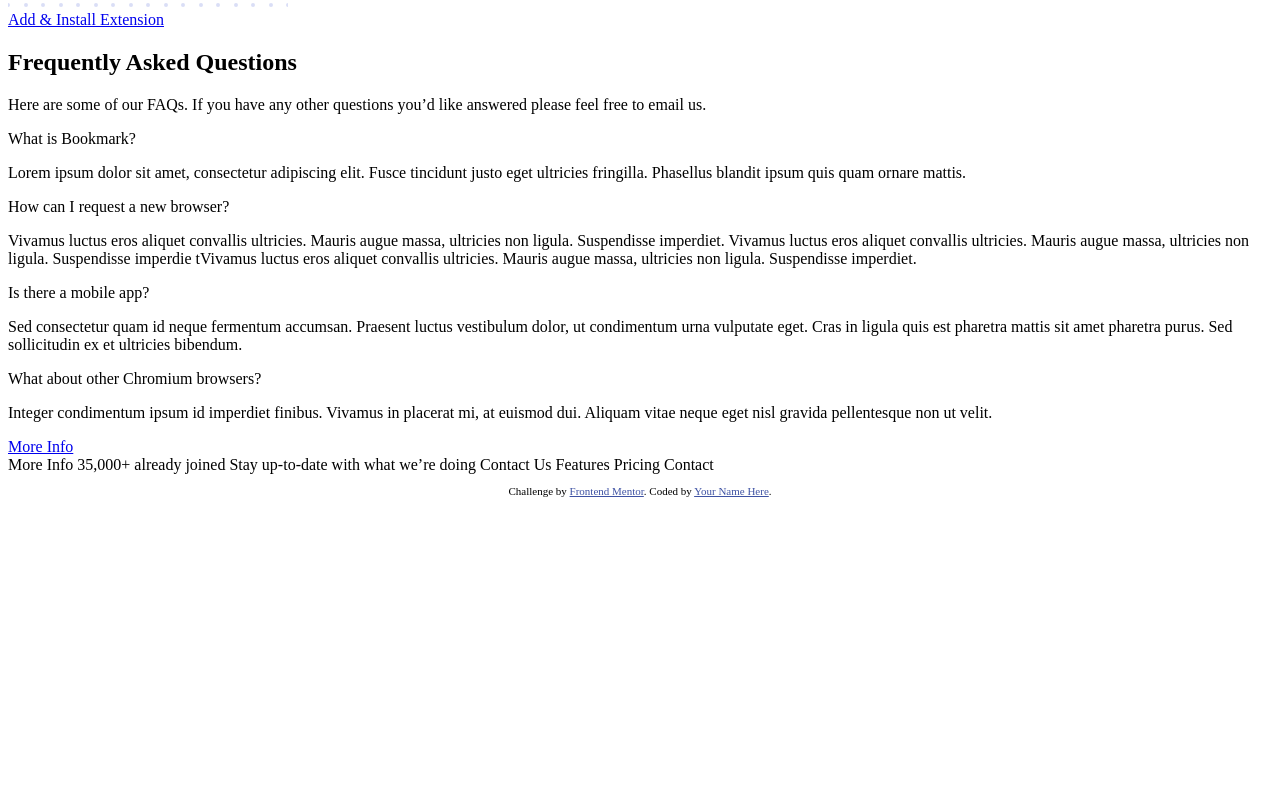
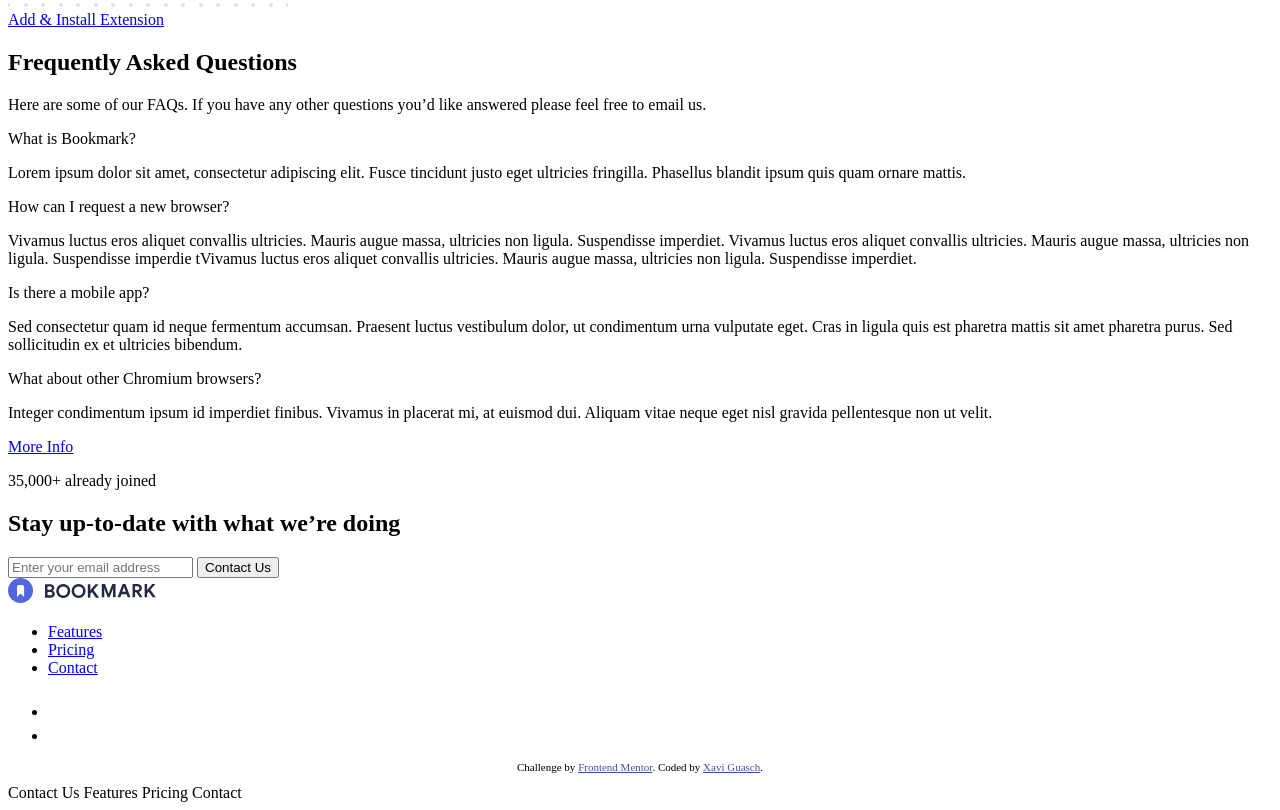
Before and after one commit to xaviguasch/bookmark-landing-page-frontendmentor-challenge-prac, a plain HTML site: page index.html in a window 1280 px wide. Shown: the part 3252-4062 px from the top of the page. Before the commit the page ends 3760 px from the top, so only its background shows below. Drawn offline with Linux system fonts and the light colour scheme.

Commit message:
finished html markup

```diff
--- a/index.html
+++ b/index.html
@@ -277,36 +277,68 @@
       </main>
 
       <footer class="footer">
-        <div class="footer__cta"></div>
-        <div class="footer__links"></div>
-      </footer>
+        <div class="footer__cta">
+          <div class="cta-copy-area">
+            <p class="cta-message">35,000+ already joined</p>
+            <h2 class="cta-title">Stay up-to-date with what we’re doing</h2>
           </div>
 
-    <!-- Question 1 -->
+          <form action="#" class="cta-form">
+            <input type="email" placeholder="Enter your email address" />
+            <button class="btn btn-cta">Contact Us</button>
+          </form>
+        </div>
+        <div class="footer__links">
+          <div class="fl-group-a">
+            <div class="logo">
+              <img src="./images/logo-bookmark.svg" alt="logo bookmark" />
+            </div>
 
-    <!-- Answer 1 -->
+            <ul class="nav-list">
+              <li class="nav-item"><a href="#" class="nav-link">Features</a></li>
+              <li class="nav-item"><a href="#" class="nav-link">Pricing</a></li>
+              <li class="nav-item"><a href="#" class="nav-link">Contact</a></li>
+            </ul>
+          </div>
 
-    <!-- Question 2 -->
-
-    <!-- Answer 2 -->
-
-    <!-- Question 3 -->
-
-    <!-- Answer 3 -->
-
-    <!-- Question 4 -->
-
-    <!-- Answer 4 -->
-    More Info 35,000+ already joined Stay up-to-date with what we’re doing Contact Us
-    Features Pricing Contact
-
-    <footer>
+          <div class="fl-group-b">
+            <ul class="socials-list">
+              <li>
+                <a href="#" class="social-link">
+                  <svg xmlns="http://www.w3.org/2000/svg" width="24" height="24">
+                    <path
+                      fill="#FFF"
+                      fill-rule="evenodd"
+                      d="M22.675 0H1.325C.593 0 0 .593 0 1.325v21.351C0 23.407.593 24 1.325 24H12.82v-9.294H9.692v-3.622h3.128V8.413c0-3.1 1.893-4.788 4.659-4.788 1.325 0 2.463.099 2.795.143v3.24l-1.918.001c-1.504 0-1.795.715-1.795 1.763v2.313h3.587l-.467 3.622h-3.12V24h6.116c.73 0 1.323-.593 1.323-1.325V1.325C24 .593 23.407 0 22.675 0z"
+                    />
+                  </svg>
+                </a>
+              </li>
+              <li>
+                <a href="#" class="social-link">
+                  <svg xmlns="http://www.w3.org/2000/svg" width="24" height="20">
+                    <path
+                      fill="#FFF"
+                      fill-rule="evenodd"
+                      d="M24 2.557a9.83 9.83 0 0 1-2.828.775A4.932 4.932 0 0 0 23.337.608a9.864 9.864 0 0 1-3.127 1.195A4.916 4.916 0 0 0 16.616.248c-3.179 0-5.515 2.966-4.797 6.045A13.978 13.978 0 0 1 1.671 1.149a4.93 4.93 0 0 0 1.523 6.574 4.903 4.903 0 0 1-2.229-.616c-.054 2.281 1.581 4.415 3.949 4.89a4.935 4.935 0 0 1-2.224.084 4.928 4.928 0 0 0 4.6 3.419A9.9 9.9 0 0 1 0 17.54a13.94 13.94 0 0 0 7.548 2.212c9.142 0 14.307-7.721 13.995-14.646A10.025 10.025 0 0 0 24 2.557z"
+                    />
+                  </svg>
+                </a>
+              </li>
+            </ul>
+          </div>
+        </div>
+        <div class="footer__signature">
           <p class="attribution">
             Challenge by
             <a href="https://www.frontendmentor.io?ref=challenge" target="_blank"
               >Frontend Mentor</a
-        >. Coded by <a href="#">Your Name Here</a>.
+            >. Coded by <a href="#">Xavi Guasch</a>.
           </p>
+        </div>
       </footer>
+    </div>
+
+    Contact Us Features Pricing Contact
   </body>
 </html>
```
Lines whose indentation alone changed are shown as unchanged.
